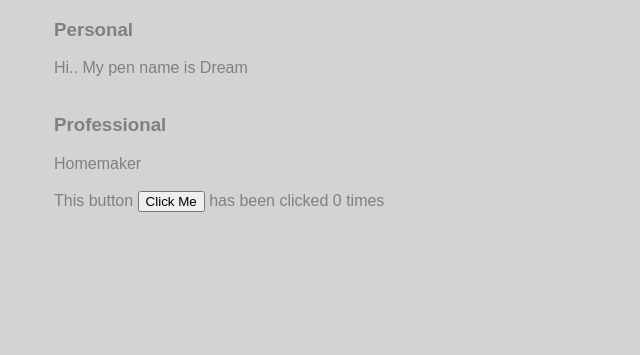
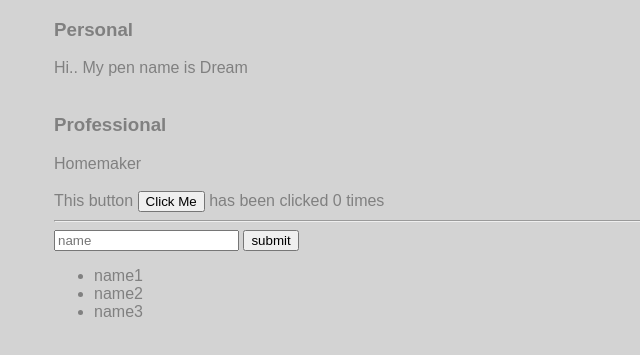
Before and after one commit to dreams1512/imad-app, a website: page ui/index.html in a window 1280 px wide. Shown: the part 297-652 px from the top of the page, without its empty margins (186-826 px from the left). Drawn offline with Linux system fonts and the light colour scheme.

Commit message:
[imad-console] Updates ui/index.html

```diff
--- a/ui/index.html
+++ b/ui/index.html
@@ -18,6 +18,15 @@
         <div class="footer">
             This button <button id="counter">Click Me </button> has been clicked <span id=count> 0 </span> times
         </div>
+        <hr>
+        <input type="text" id="name" placeholder="name">
+        <input type="submit" value="submit">
+        <ul>
+            <li> name1</li>
+            <li> name2</li>
+            <li> name3</li>
+        </ul>
+
         <script type="text/javascript" src="/ui/main.js">
         </script>
         </div>
```
